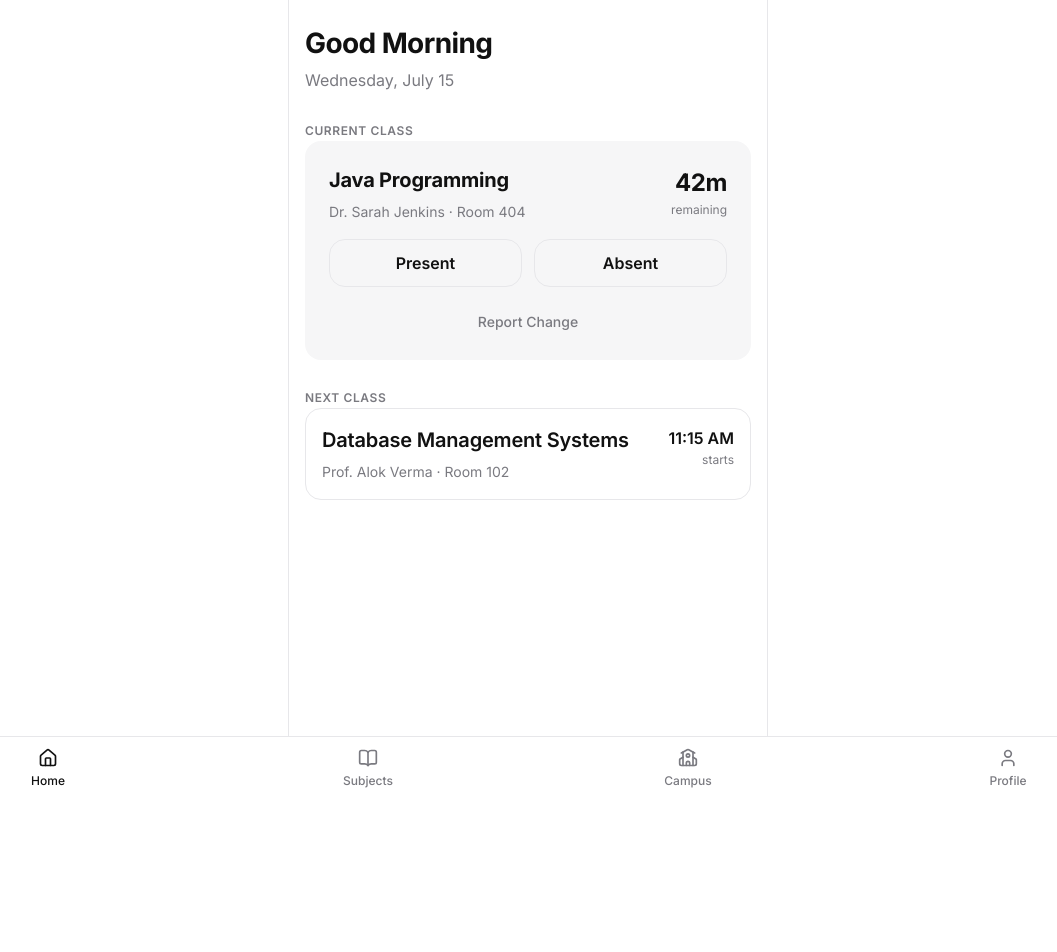
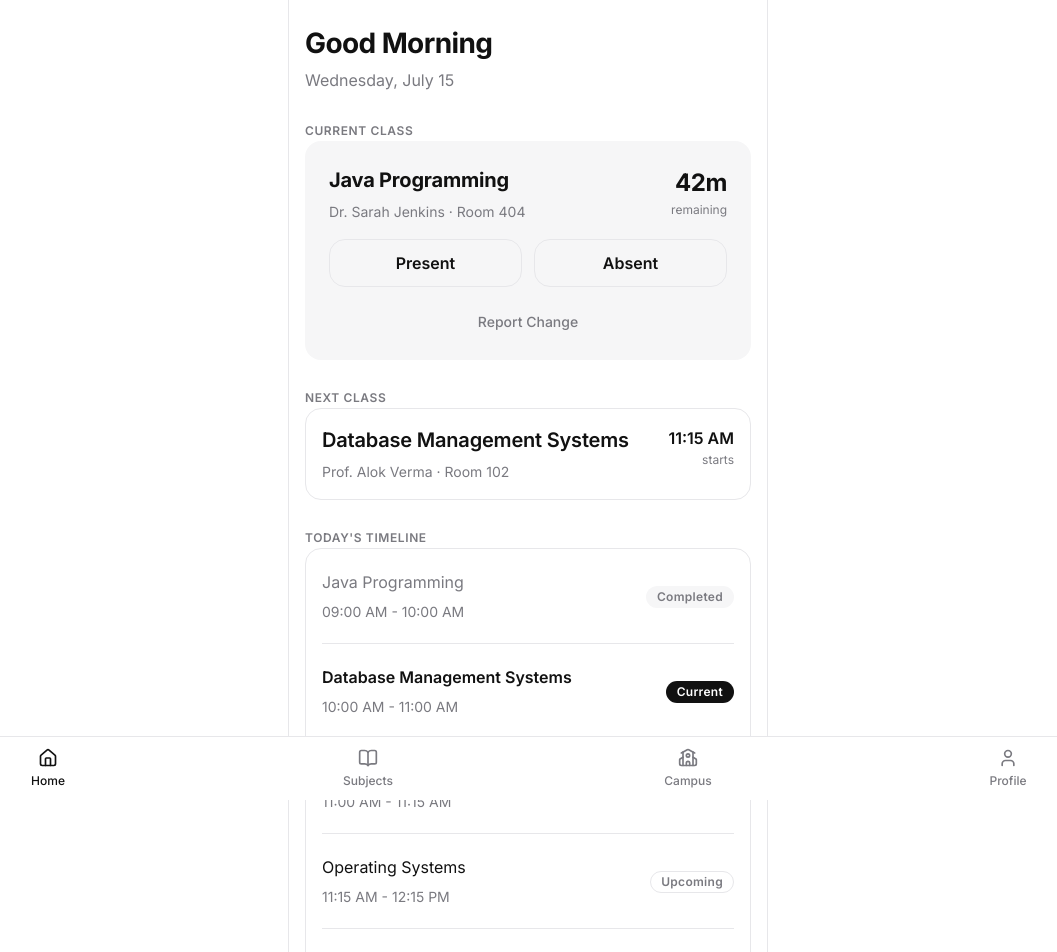
Before and after one commit to liyan-nk/kairo, a React (Vite) app in the folder frontend/: page / in a window 1280 px wide. Shown: the top 952 px of the page, without its empty margins (112-1169 px from the left). Before the commit the page ends 800 px from the top, so only its background shows below. Built offline with nearby package versions, Linux system fonts and the light colour scheme.

Commit message:
feat: implement timeline section

```diff
--- a/frontend/src/features/TodayPage.tsx
+++ b/frontend/src/features/TodayPage.tsx
@@ -3,6 +3,8 @@ import Typography from '../components/Typography'
 
 import Card from '../components/Card'
 import Button from '../components/Button'
+import Badge from '../components/Badge'
+import Divider from '../components/Divider'
 import useToast from '../hooks/useToast'
 
 export const TodayPage: React.FC = () => {
@@ -131,7 +133,57 @@ export const TodayPage: React.FC = () => {
           </Card>
         </section>
 
-        {/* Today's Timeline Section Slot */}
+        {/* Today's Timeline Section */}
+        <section className="space-y-3">
+          <Typography variant="micro" color="secondary" weight="semibold" className="uppercase tracking-wider">
+            Today's Timeline
+          </Typography>
+          <div className="bg-surface rounded-medium border border-border-card p-4 space-y-4">
+            {[
+              { id: '1', subject: 'Java Programming', time: '09:00 AM - 10:00 AM', status: 'completed' as const },
+              { id: '2', subject: 'Database Management Systems', time: '10:00 AM - 11:00 AM', status: 'current' as const },
+              { id: '3', subject: 'Morning Break', time: '11:00 AM - 11:15 AM', status: 'upcoming' as const },
+              { id: '4', subject: 'Operating Systems', time: '11:15 AM - 12:15 PM', status: 'upcoming' as const },
+              { id: '5', subject: 'Computer Networks', time: '12:15 PM - 01:15 PM', status: 'upcoming' as const },
+            ].map((item, idx, arr) => (
+              <React.Fragment key={item.id}>
+                <div className="flex items-center justify-between py-1">
+                  <div className="space-y-1">
+                    <Typography
+                      variant="body"
+                      weight={item.status === 'current' ? 'semibold' : 'normal'}
+                      color={item.status === 'completed' ? 'secondary' : 'primary'}
+                    >
+                      {item.subject}
+                    </Typography>
+                    <Typography variant="caption" color="secondary">
+                      {item.time}
+                    </Typography>
+                  </div>
+                  <div>
+                    {item.status === 'completed' && (
+                      <Badge variant="filled" color="secondary">
+                        Completed
+                      </Badge>
+                    )}
+                    {item.status === 'current' && (
+                      <Badge variant="filled" color="primary">
+                        Current
+                      </Badge>
+                    )}
+                    {item.status === 'upcoming' && (
+                      <Badge variant="outlined" color="secondary">
+                        Upcoming
+                      </Badge>
+                    )}
+                  </div>
+                </div>
+                {idx < arr.length - 1 && <Divider />}
+              </React.Fragment>
+            ))}
+          </div>
+        </section>
+
         {/* Attendance Summary Section Slot */}
       </div>
     </div>
```
